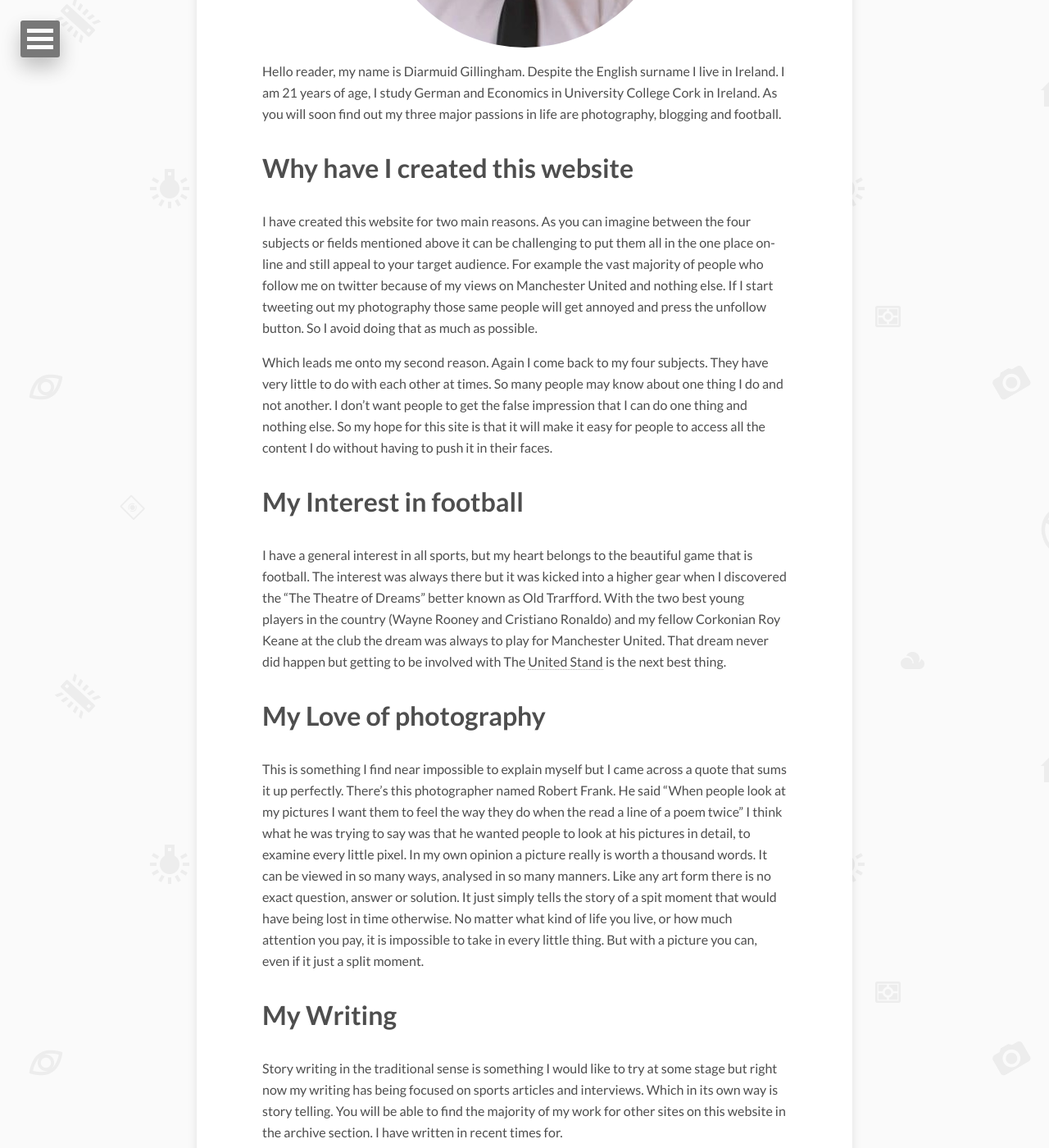
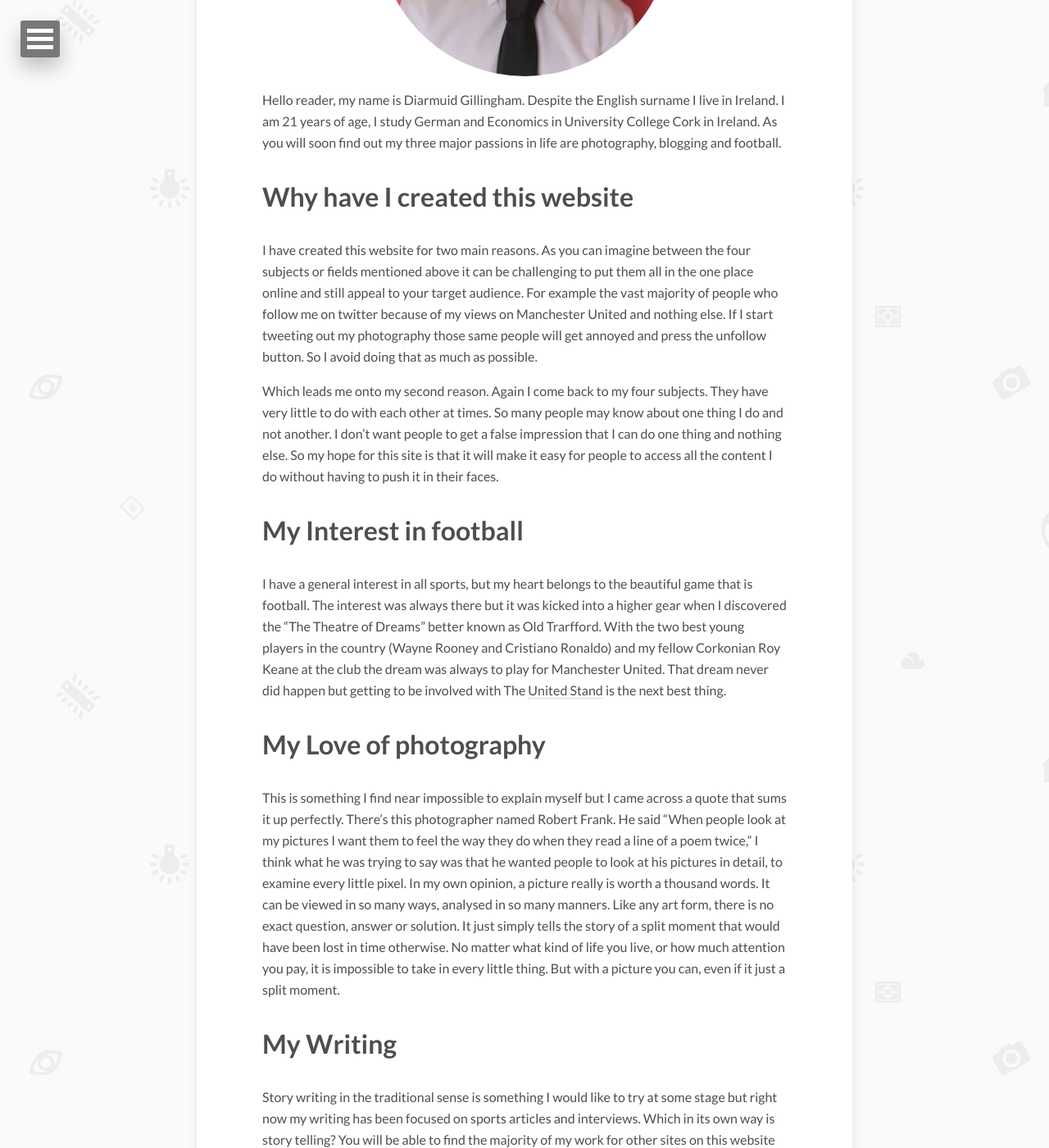
Before and after one commit to diarmuidism/blog, a Jekyll site: the page built from about/index.md, in a window 1280 px wide and 1400 px high, scrolled down 503 px. Shown: the whole window at 82% size. Built offline with Jekyll 4.4.1, drawn with Linux system fonts in a browser that asks for light colours; nearby versions of some CDN libraries; our own code applies the rules of GitHub Pages for plain Markdown files; some of the changed text lies outside the part shown.

Commit message:
Text edit
Text edit

```diff
--- a/about/index.md
+++ b/about/index.md
@@ -13,19 +13,20 @@
 Hello reader, my name is Diarmuid Gillingham. Despite the English surname I live in Ireland. I am 21 years of age, I  study German and Economics in University College Cork in Ireland. As you will soon find out my three major passions in life are photography, blogging and football.
 
 # Why have I created this website
-I have created this website for two main reasons. As you can imagine between the four subjects or fields mentioned above it can be challenging to put them all in the one place on-line and still appeal to your target audience. For example the vast majority of people who follow me on twitter because of my views on Manchester United and nothing else. If I start tweeting out my photography those same people will get annoyed and press the unfollow button. So I avoid doing that as much as possible.
 
-Which leads me onto my second reason. Again I come back to my four subjects. They have very little to do with each other at times. So many people may know about one thing I do and not another. I don’t want people to get the false impression that I can do one thing and nothing else.  So my hope for this site is that it will make it easy for people to access all the content I do without having to push it in their faces.
+I have created this website for two main reasons. As you can imagine between the four subjects or fields mentioned above it can be challenging to put them all in the one place online and still appeal to your target audience. For example the vast majority of people who follow me on twitter because of my views on Manchester United and nothing else. If I start tweeting out my photography those same people will get annoyed and press the unfollow button. So I avoid doing that as much as possible.
+
+Which leads me onto my second reason. Again I come back to my four subjects. They have very little to do with each other at times. So many people may know about one thing I do and not another. I don’t want people to get a false impression that I can do one thing and nothing else. So my hope for this site is that it will make it easy for people to access all the content I do without having to push it in their faces.
 
 # My Interest in football
 I have a general interest in all sports, but my heart belongs to the beautiful game that is football. The interest was always there but it was kicked into a higher  gear when I discovered the “The Theatre of Dreams” better known as Old Trarfford.  With the two best young players in the country (Wayne Rooney and Cristiano Ronaldo) and my fellow Corkonian Roy Keane at the club the dream was always to play for Manchester United. That dream never did happen but getting to be involved with The [United Stand](http://theunitedstand.com/) is the next best thing.
 
+
 # My Love of photography
-This is something I find near impossible to explain myself but I came across a quote that sums it up perfectly. There’s this photographer named Robert Frank. He said “When people look at my pictures I want them to feel the way they do when the read a line of a poem twice” I think what he was trying to say was that he wanted people to look at his pictures in detail, to examine every little pixel. In my own opinion a picture really is worth a thousand words. It can be viewed in so many ways, analysed in so many manners. Like any art form there is no exact question, answer or solution. It just simply tells the story of a spit moment that would have being lost in time otherwise. No matter what kind of life you live, or how much attention you pay, it is impossible to take in every little thing. But with a picture you can, even if it just a split moment.
+This is something I find near impossible to explain myself but I came across a quote that sums it up perfectly. There’s this photographer named Robert Frank. He said “When people look at my pictures I want them to feel the way they do when they read a line of a poem twice,” I think what he was trying to say was that he wanted people to look at his pictures in detail, to examine every little pixel. In my own opinion, a picture really is worth a thousand words. It can be viewed in so many ways, analysed in so many manners. Like any art form, there is no exact question, answer or solution. It just simply tells the story of a split moment that would have been lost in time otherwise. No matter what kind of life you live, or how much attention you pay, it is impossible to take in every little thing. But with a picture you can, even if it just a split moment.
 
 # My Writing
-Story writing in the traditional sense is something I would like to try at some stage but right now my writing has being focused on sports articles and interviews. Which in its own way is story telling.  You will be able to find the majority of my work for other sites on this website in the archive section. I have written in recent times for.
-
+Story writing in the traditional sense is something I would like to try at some stage but right now my writing has been focused on sports articles and interviews. Which in its own way is story telling? You will be able to find the majority of my work for other sites on this website in the archive section. I have written in recent times for.
 [The United Stand](http://theunitedstand.com/)
 
 [http://talkingtikitaka.co.uk/](http://talkingtikitaka.co.uk/)
@@ -35,5 +36,3 @@
 [http://www.vavel.com/en/](http://www.vavel.com/en/)
 
 [TheBigInterest.com](TheBigInterest.com)
-
-All the links to my own individual pieces can he found ??here??.
```
Also changed, not shown: other parts of about/index.md (+1 -1 lines).
